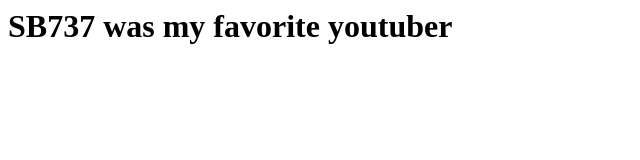
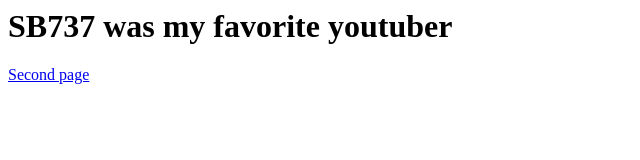
Before and after one commit to oderlessgnat6786/html-files.github.io, a plain HTML site: page index.html in a window 1280 px wide. Shown: the whole page, without its empty margins (0-640 px from the left). Drawn offline with Linux system fonts and the light colour scheme.

Commit message:
Update index.html

```diff
--- a/index.html
+++ b/index.html
@@ -6,5 +6,6 @@
 </head>
 <body>
 <h1>SB737 was my favorite youtuber</h1>
+  <a href="second-page.html" title="Click here to open second page">Second page</a>
 </body>
 </html>
```
